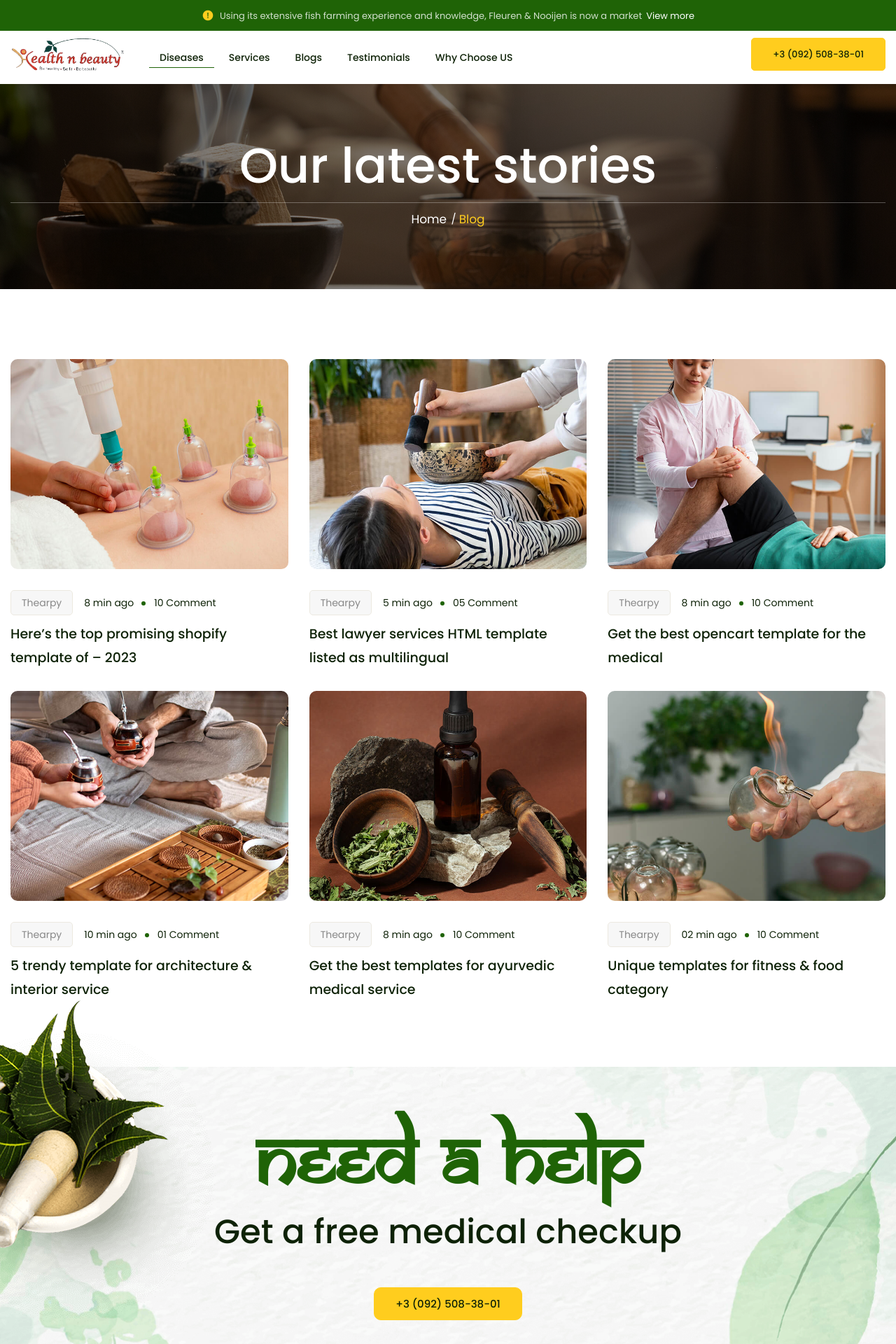
After one commit to kshitijWD/healthnbeauty, a PHP site: page /blog.php in a window 1280 px wide. The commit adds this page. Shown: the top 1920 px of the page at 70% size. Run offline with PHP 8.4, Linux system fonts and the light colour scheme; some web fonts are replaced.

Commit message:
blog
blog both pages are done.

```diff
--- /dev/null
+++ b/blog.php
@@ -0,0 +1,247 @@
+<?php include('includes/header.php') ?>
+<div class="prt-page-title-row">
+    <div class="prt-page-title-row-inner">
+        <div class="container">
+            <div class="row align-items-center">
+                <div class="col-lg-12">
+                    <div class="prt-page-title-row-heading">
+                        <div class="page-title-heading">
+                            <h2 class="title">Our latest stories</h2>
+                        </div>
+                        <div class="breadcrumb-wrapper">
+                            <span>
+                                <a title="Homepage" href="index.html">Home</a>
+                            </span>
+                            <span>Blog</span>
+                        </div>
+                    </div>
+                </div>
+            </div>
+        </div>
+    </div>
+</div>
+
+<div class="site-main">
+
+    <!--blog-section-->
+    <section class="prt-row blog-section prt-blog-single clearfix">
+        <div class="container">
+            <div class="row">
+                <div class="col-lg-4 col-md-4 col-sm-12">
+                    <!-- featured-imagebox-post -->
+                    <div class="featured-imagebox featured-imagebox-post style1">
+                        <div class="featured-thumbnail">
+                            <img width="303" height="300" class="img-fluid" src="images/blog/blog-01.jpg" alt="">
+                        </div>
+                        <!-- featured-content -->
+                        <div class="featured-content">
+                            <div class="featured-content-inner">
+                                <div class="post-header">
+                                    <!-- post-meta -->
+                                    <div class="post-meta">
+                                        <span class="prt-meta-line category">Thearpy</span>
+                                        <span class="prt-meta-line time">8 min ago</span>
+                                        <span class="prt-meta-line comment">10 Comment</span>
+                                    </div><!-- post-meta end -->
+                                    <div class="post-title featured-title">
+                                        <h3><a href="blog-single.php">Here’s the top promising shopify template
+                                                of – 2023</a></h3>
+                                    </div>
+                                </div>
+                            </div><!-- featured-content end -->
+                        </div>
+                    </div><!-- featured-imagebox-post end -->
+                </div>
+                <div class="col-lg-4 col-md-4 col-sm-12">
+                    <!-- featured-imagebox-post -->
+                    <div class="featured-imagebox featured-imagebox-post style1">
+                        <div class="featured-thumbnail">
+                            <img width="303" height="300" class="img-fluid" src="images/blog/blog-02.jpg" alt="">
+                        </div>
+                        <!-- featured-content -->
+                        <div class="featured-content">
+                            <div class="featured-content-inner">
+                                <div class="post-header">
+                                    <!-- post-meta -->
+                                    <div class="post-meta">
+                                        <span class="prt-meta-line category">Thearpy</span>
+                                        <span class="prt-meta-line time">5 min ago</span>
+                                        <span class="prt-meta-line comment">05 Comment</span>
+                                    </div><!-- post-meta end -->
+                                    <div class="post-title featured-title">
+                                        <h3><a href="blog-single.php">Best lawyer services HTML template listed
+                                                as multilingual</a></h3>
+                                    </div>
+                                </div>
+                            </div><!-- featured-content end -->
+                        </div>
+                    </div><!-- featured-imagebox-post end -->
+                </div>
+                <div class="col-lg-4 col-md-4 col-sm-12">
+                    <!-- featured-imagebox-post -->
+                    <div class="featured-imagebox featured-imagebox-post style1">
+                        <div class="featured-thumbnail">
+                            <img width="303" height="300" class="img-fluid" src="images/blog/blog-03.jpg" alt="">
+                        </div>
+                        <!-- featured-content -->
+                        <div class="featured-content">
+                            <div class="featured-content-inner">
+                                <div class="post-header">
+                                    <!-- post-meta -->
+                                    <div class="post-meta">
+                                        <span class="prt-meta-line category">Thearpy</span>
+                                        <span class="prt-meta-line time">8 min ago</span>
+                                        <span class="prt-meta-line comment">10 Comment</span>
+                                    </div><!-- post-meta end -->
+                                    <div class="post-title featured-title">
+                                        <h3><a href="blog-single.php">Get the best opencart template for the
+                                                medical</a></h3>
+                                    </div>
+                                </div>
+                            </div><!-- featured-content end -->
+                        </div>
+                    </div><!-- featured-imagebox-post end -->
+                </div>
+                <div class="col-lg-4 col-md-4 col-sm-12">
+                    <!-- featured-imagebox-post -->
+                    <div class="featured-imagebox featured-imagebox-post style1">
+                        <div class="featured-thumbnail">
+                            <img width="303" height="300" class="img-fluid" src="images/blog/blog-04.jpg" alt="">
+                        </div>
+                        <!-- featured-content -->
+                        <div class="featured-content">
+                            <div class="featured-content-inner">
+                                <div class="post-header">
+                                    <!-- post-meta -->
+                                    <div class="post-meta">
+                                        <span class="prt-meta-line category">Thearpy</span>
+                                        <span class="prt-meta-line time">10 min ago</span>
+                                        <span class="prt-meta-line comment">01 Comment</span>
+                                    </div><!-- post-meta end -->
+                                    <div class="post-title featured-title">
+                                        <h3><a href="blog-single.php">5 trendy template for architecture &
+                                                interior service</a></h3>
+                                    </div>
+                                </div>
+                            </div><!-- featured-content end -->
+                        </div>
+                    </div><!-- featured-imagebox-post end -->
+                </div>
+                <div class="col-lg-4 col-md-4 col-sm-12">
+                    <!-- featured-imagebox-post -->
+                    <div class="featured-imagebox featured-imagebox-post style1">
+                        <div class="featured-thumbnail">
+                            <img width="303" height="300" class="img-fluid" src="images/blog/blog-05.jpg" alt="">
+                        </div>
+                        <!-- featured-content -->
+                        <div class="featured-content">
+                            <div class="featured-content-inner">
+                                <div class="post-header">
+                                    <!-- post-meta -->
+                                    <div class="post-meta">
+                                        <span class="prt-meta-line category">Thearpy</span>
+                                        <span class="prt-meta-line time">8 min ago</span>
+                                        <span class="prt-meta-line comment">10 Comment</span>
+                                    </div><!-- post-meta end -->
+                                    <div class="post-title featured-title">
+                                        <h3><a href="blog-single.php">Get the best templates for ayurvedic
+                                                medical service</a></h3>
+                                    </div>
+                                </div>
+                            </div><!-- featured-content end -->
+                        </div>
+                    </div><!-- featured-imagebox-post end -->
+                </div>
+                <div class="col-lg-4 col-md-4 col-sm-12">
+                    <!-- featured-imagebox-post -->
+                    <div class="featured-imagebox featured-imagebox-post style1">
+                        <div class="featured-thumbnail">
+                            <img width="303" height="300" class="img-fluid" src="images/blog/blog-06.jpg" alt="">
+                        </div>
+                        <!-- featured-content -->
+                        <div class="featured-content">
+                            <div class="featured-content-inner">
+                                <div class="post-header">
+                                    <!-- post-meta -->
+                                    <div class="post-meta">
+                                        <span class="prt-meta-line category">Thearpy</span>
+                                        <span class="prt-meta-line time">02 min ago</span>
+                                        <span class="prt-meta-line comment">10 Comment</span>
+                                    </div><!-- post-meta end -->
+                                    <div class="post-title featured-title">
+                                        <h3><a href="blog-single.php">Unique templates for fitness & food
+                                                category</a></h3>
+                                    </div>
+                                </div>
+                            </div><!-- featured-content end -->
+                        </div>
+                    </div><!-- featured-imagebox-post end -->
+                </div>
+            </div>
+        </div>
+    </section>
+    <!--blog-section end-->
+
+    <!-- cta-sectopn -->
+    <section class="prt-row prt-bg bg-base-grey prt-bgimage-yes bg-img1 cta-section position-relative animation clearfix">
+        <div class="prt-row-wrapper-bg-layer prt-bg-layer bg-base-grey"></div>
+        <div class="container">
+            <div class="row">
+                <div class="col-lg-12">
+                    <div class="prt-single-image-overlay prt-blog-overlay">
+                        <img width="480" height="491" class="img-fluid" src="images/single-overlay.png" alt="img">
+                    </div>
+                </div>
+                <div class="col-lg-12">
+                    <!-- section title -->
+                    <div class="section-title title-style-center_text">
+                        <div class="title-header">
+                            <h2 class="cta-title">Need a help</h2>
+                            <h3 class="cta-titlepre">Get a free medical checkup</h3>
+                        </div>
+                        <div class="cta-bnt mt-40 fadeup-amin">
+                            <a class="prt-btn prt-btn-size-md prt-btn-shape-round prt-btn-style-fill prt-btn-color-skincolor" href="contact-us.html">+3 (092) 508-38-01</a>
+                        </div>
+                    </div>
+                    <!-- section title end-->
+                </div>
+            </div>
+        </div>
+    </section>
+    <!-- cta-sectopn end-->
+
+    <!-- info-section -->
+    <section class="prt-row padding_zero-section prt-bg bg-base-skin info-section clearfix ">
+        <div class="container">
+            <div class="row">
+                <div class="col-xl-12 col-md-12">
+                    <div class="prt-info-main-block">
+                        <div class="info_btn mr-30 res-767-mb-15">
+                            <a class="prt-btn prt-btn-size-md prt-btn-shape-round  prt-btn-style-border prt-btn-color-darkcolor" href="#">COVID-19 resources</a>
+                        </div>
+                        <!-- featured-icon-box -->
+                        <div class="featured-icon-box icon-align-before-content style2">
+                            <div class="featured-icon">
+                                <div class="prt-icon prt-icon_element-onlytxt prt-icon_element-size-lg prt-icon_element-color-darkcolor">
+                                    <i class="flaticon-alert"></i>
+                                </div>
+                            </div>
+                            <div class="featured-content">
+                                <div class="featured-title">
+                                    <h3>Get The Health package</h3>
+                                </div>
+                                <div class="featured-desc">
+                                    <p>What you need to know about the 2019 - 2023 fly season.</p>
+                                </div>
+                            </div>
+                        </div>
+                        <!-- featured-icon-box end -->
+                    </div>
+                </div>
+            </div>
+        </div>
+    </section>
+    <!-- info-section -->
+
+</div>
+<?php include('includes/footer.php') ?>
--- a/includes/header.php
+++ b/includes/header.php
@@ -109,7 +109,7 @@
                                                                 <li><a target="_blank" href="https://academy.jiva.com">Well-being Academy</a></li>
                                                             </ul>
                                                         </li>
-                                                        <li class="mega-menu-item"><a href="javascript:;">Blogs</a></li>
+                                                        <li class="mega-menu-item"><a href="blog.php">Blogs</a></li>
                                                         <li class="mega-menu-item"><a href="javascript:;">Testimonials</a></li>
                                                         <li class="mega-menu-item"><a href="javascript:;">Why Choose US</a></li>
                                                     </ul>
```
Also changed, not shown: blog-single.php (added, +129 -0 lines).
